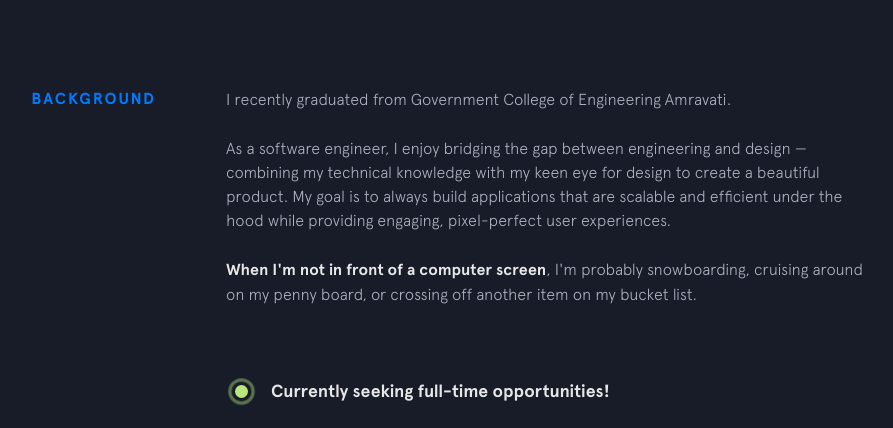
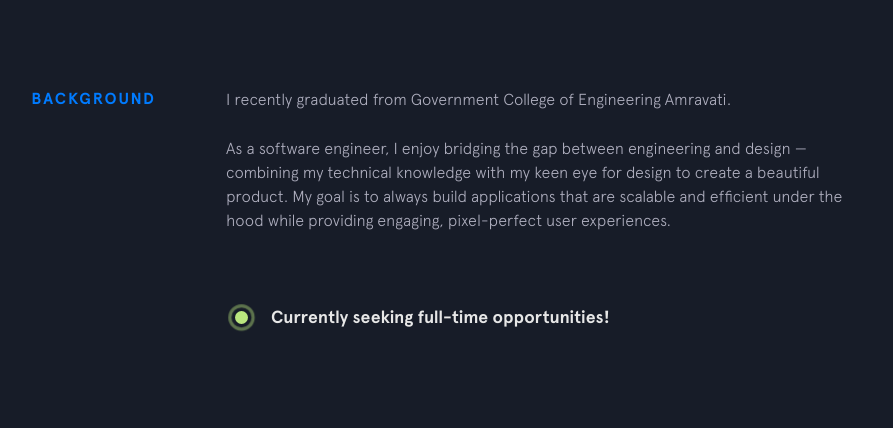
Before and after one commit to shashank-100/shashank-100.github.io, a Jekyll site: the page built from index.html, in a window 1280 px wide and 900 px high, scrolled down 913 px, cut to the strip 0-428 px from the top of the window. Shown: the whole strip, without its empty margins (224-1117 px from the left). Built offline with Jekyll 4.4.1, drawn with Linux system fonts in a browser that asks for light colours; nearby versions of some CDN libraries.

Commit message:
Update background.html

```diff
--- a/_includes/background.html
+++ b/_includes/background.html
@@ -11,10 +11,6 @@
       and efficient under the hood while providing engaging, pixel-perfect user experiences.
     </p>
 
-    <p>
-      <strong>When I'm not in front of a computer screen</strong>, I'm probably snowboarding, cruising around on my penny board,
-      or crossing off another item on my bucket list.
-    </p>
    {% include employment-status.html %}
   </div>
 </section>
```
